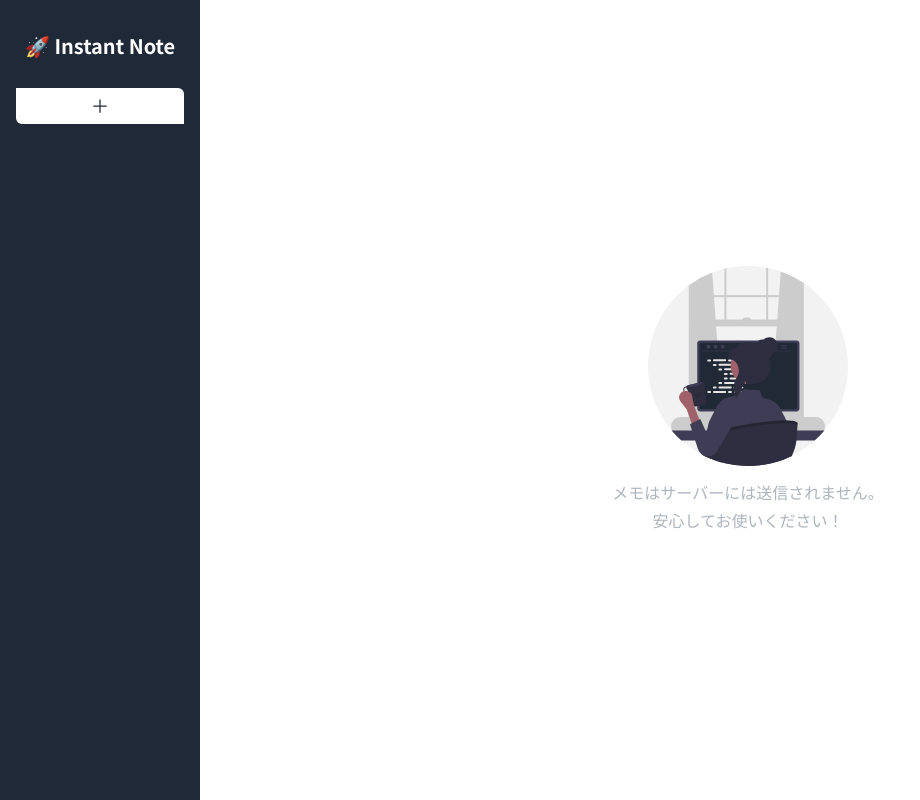
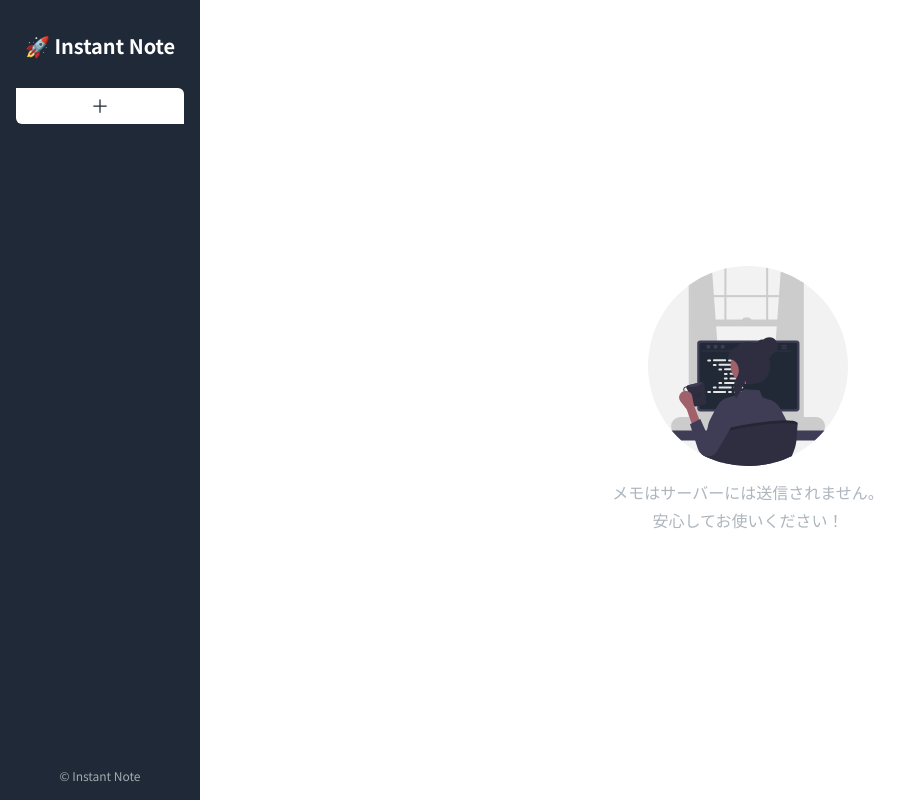
Before and after one commit to Yuki-Sakaguchi/instant-markdown, a Next.js app: page / in a window 1280 px wide. Shown: the whole page, without its empty margins (0-920 px from the left). Built offline with nearby package versions, Linux system fonts and the light colour scheme.

Commit message:
Update サイドメニューのスクロール位置の調整

```diff
--- a/src/features/Editor.tsx
+++ b/src/features/Editor.tsx
@@ -29,7 +29,7 @@ export const Tiptap: FC = () => {
   }, [selectedItem, editor]);
 
   return (
-    <div className="h-screen pl-4 py-4">
+    <div className="h-full pl-4 py-4">
       {selectedItem == null ? (
         <div className="h-full flex justify-center items-center">
           <div>
--- a/src/features/SideMenu.tsx
+++ b/src/features/SideMenu.tsx
@@ -18,7 +18,7 @@ export const SideMenu: FC = () => {
   }, [list]);
 
   return (
-    <div className="h-full px-4 py-8 bg-gray-800 text-white">
+    <div className="flex flex-col h-full px-4 pt-8 pb-4 bg-gray-800 text-white">
       <h1 className="text-center text-xl font-bold mb-7">🚀 Instant Note</h1>
       <button
         className="bg-white text-gray-800 w-full py-2 rounded-tr-md rounded-bl-md transition-opacity hover:opacity-80"
@@ -26,8 +26,9 @@ export const SideMenu: FC = () => {
       >
         <PlusIcon className="w-[20px] m-auto" />
       </button>
+      <div className="flex-1 mt-4 overflow-scroll">
         {displayList && displayList.length > 0 && (
-        <ul className="mt-4">
+          <ul className="overflow-scroll">
             {displayList.map((item) => (
               <li
                 key={item.id}
@@ -47,5 +48,9 @@ export const SideMenu: FC = () => {
           </ul>
         )}
       </div>
+      <footer className="pt-4 mt-auto opacity-60 text-xs text-center">
+        &copy; Instant Note
+      </footer>
+    </div>
   );
 };
--- a/src/pages/index.tsx
+++ b/src/pages/index.tsx
@@ -9,7 +9,7 @@ export default function Home() {
         <title>Instant Note</title>
       </Head>
       <div>
-        <div className="flex">
+        <div className="flex h-screen">
           <div className="w-[200px]">
             <SideMenu />
           </div>
```
Lines whose indentation alone changed are shown as unchanged.
